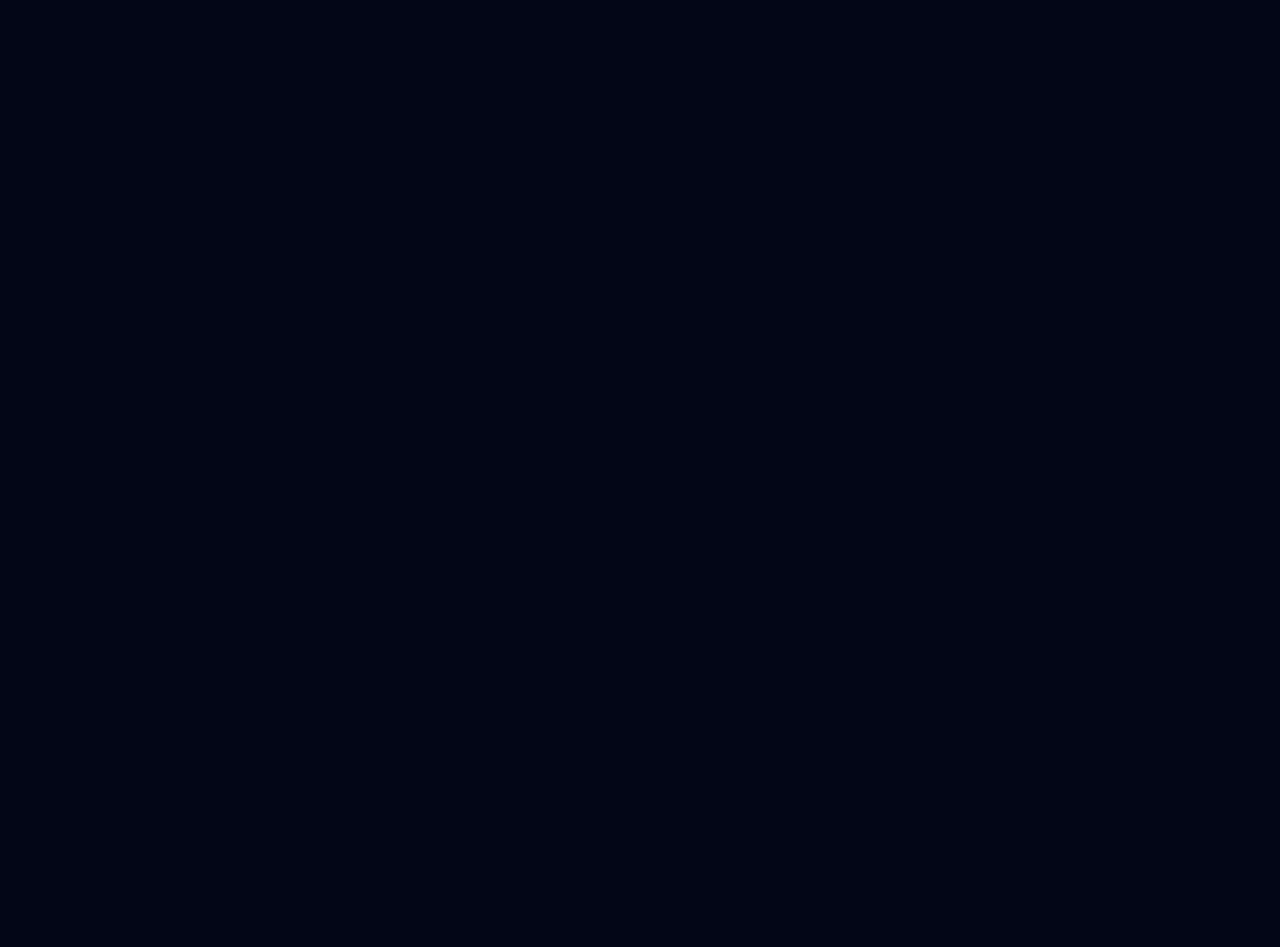
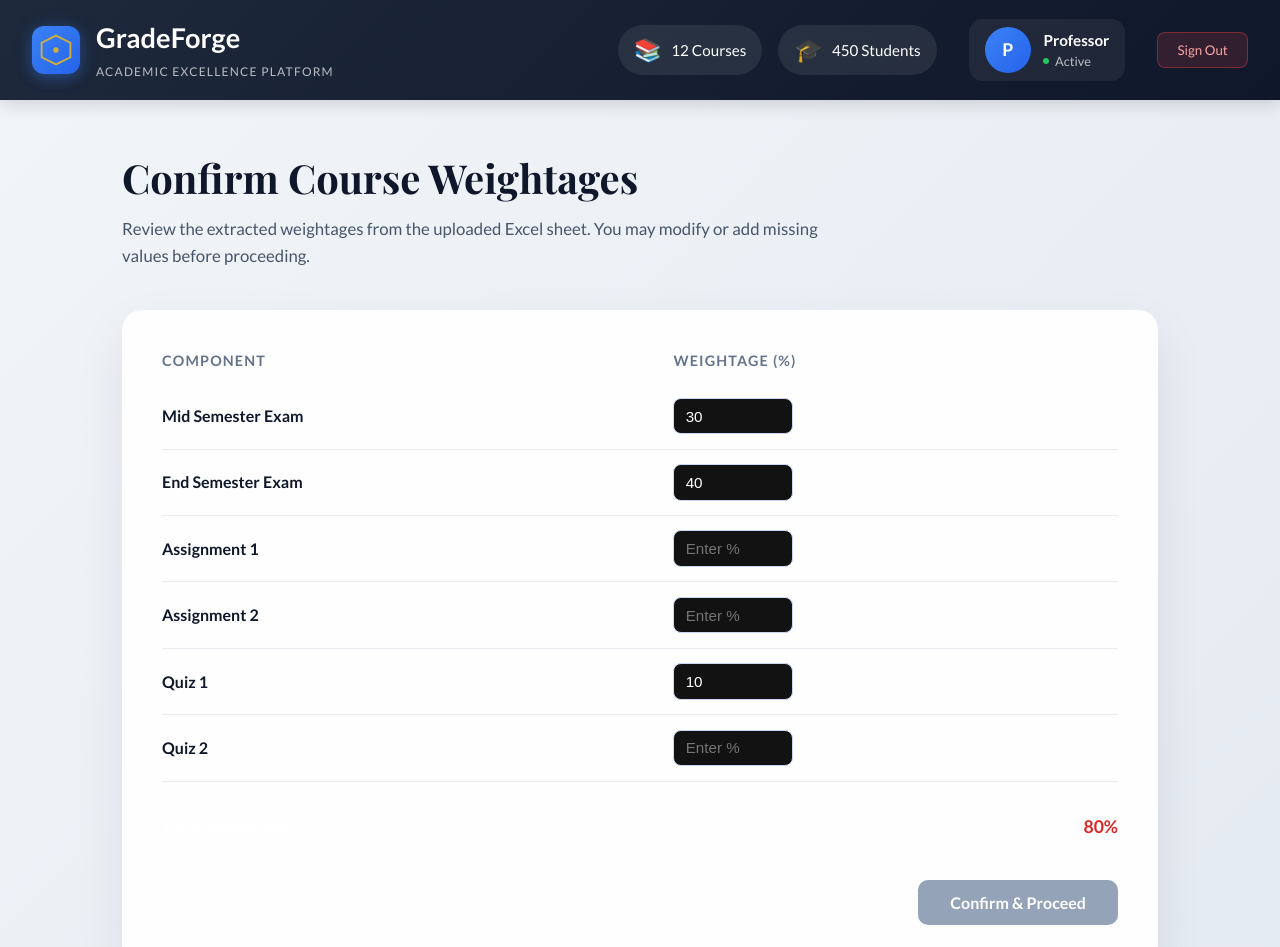
Before and after one commit to tanmaisai1208/automated-grading-system, a React (Vite) app in the folder frontend/: page /confirm-weightages in a window 1280 px wide. Before the commit this address had no page. Shown: the top 947 px of the page. Before the commit the page ends 800 px from the top, so only its background shows below. Built offline with nearby package versions, Linux system fonts and the light colour scheme.

Commit message:
Confirm Weightage page

```diff
--- a/frontend/src/App.jsx
+++ b/frontend/src/App.jsx
@@ -3,8 +3,10 @@ import { BrowserRouter as Router, Routes, Route, Navigate } from 'react-router-d
 import Dashboard from './pages/dashboard';
 import UploadMarks from "./pages/uploadMarks";
 import PreviousCourses from "./pages/previousCourses";
+import ConfirmWeightages from "./pages/ConfirmWeightages";
 import ScrollToTop from "./components/ScrollToTop";
 import './App.css';
+
 
 function App() {
   return (
@@ -14,6 +16,7 @@ function App() {
         <Routes>
           <Route path="/" element={<Navigate to="/dashboard" replace />} />
           <Route path="/dashboard" element={<Dashboard />} />
+          <Route path="/confirm-weightages" element={<ConfirmWeightages />} />
           <Route path="/previous-courses" element={<PreviousCourses />} />
           <Route path="/upload-marks" element={<UploadMarks />} />
         </Routes>
--- /dev/null
+++ b/frontend/src/pages/ConfirmWeightages.css
@@ -0,0 +1,163 @@
+.confirm-wrapper {
+  min-height: 100vh;
+  display: flex;
+  flex-direction: column;
+  background: linear-gradient(135deg, #f1f5f9, #e2e8f0);
+}
+
+.confirm-main {
+  flex: 1;
+  padding: 3rem 0;
+}
+
+.confirm-container {
+  max-width: 1100px;
+  margin: auto;
+  padding: 0 2rem;
+}
+
+/* Header */
+.confirm-header {
+  margin-bottom: 2.5rem;
+  animation: fadeInUp 0.6s ease;
+}
+
+.confirm-header h1 {
+  font-family: "Playfair Display", serif;
+  font-size: 2.5rem;
+  color: #0f172a;
+  margin-bottom: 0.5rem;
+}
+
+.confirm-header p {
+  font-size: 1.05rem;
+  color: #475569;
+  max-width: 700px;
+  line-height: 1.6;
+}
+
+/* Card */
+.weightage-card {
+  background: rgba(255, 255, 255, 0.96);
+  border-radius: 20px;
+  padding: 2.5rem;
+  box-shadow: 0 20px 50px rgba(15, 23, 42, 0.08);
+  animation: fadeInUp 0.7s ease;
+}
+
+/* Table */
+.weightage-table {
+  width: 100%;
+  border-collapse: collapse;
+  margin-bottom: 2rem;
+}
+
+.weightage-table th {
+  text-align: left;
+  font-size: 0.9rem;
+  color: #64748b;
+  text-transform: uppercase;
+  letter-spacing: 0.08em;
+  padding-bottom: 0.75rem;
+}
+
+.weightage-table td {
+  padding: 0.9rem 0;
+  border-bottom: 1px solid rgba(148, 163, 184, 0.2);
+}
+
+.component-name {
+  font-weight: 600;
+  color: #0f172a;
+}
+
+/* Inputs */
+.weightage-table input {
+  width: 120px;
+  padding: 0.55rem 0.7rem;
+  border-radius: 8px;
+  border: 1px solid #cbd5f5;
+  font-size: 0.95rem;
+  transition: all 0.2s ease;
+}
+
+.weightage-table input:focus {
+  outline: none;
+  border-color: #3b82f6;
+  box-shadow: 0 0 0 2px rgba(59, 130, 246, 0.2);
+}
+
+/* Summary */
+.weightage-summary {
+  display: flex;
+  justify-content: space-between;
+  font-size: 1.1rem;
+  font-weight: 600;
+  margin-top: 1.5rem;
+}
+
+.total-value.valid {
+  color: #16a34a;
+}
+
+.total-value.invalid {
+  color: #dc2626;
+}
+
+/* Actions */
+.confirm-actions {
+  margin-top: 2.5rem;
+  text-align: right;
+}
+
+.confirm-btn {
+  padding: 0.8rem 2rem;
+  border-radius: 10px;
+  border: none;
+  font-size: 1rem;
+  font-weight: 600;
+  cursor: pointer;
+  background: linear-gradient(135deg, #3b82f6, #2563eb);
+  color: white;
+  transition: all 0.3s ease;
+  box-shadow: 0 6px 20px rgba(59, 130, 246, 0.35);
+}
+
+.confirm-btn:hover {
+  transform: translateY(-3px);
+  box-shadow: 0 10px 28px rgba(59, 130, 246, 0.45);
+}
+
+.confirm-btn:disabled {
+  background: #94a3b8;
+  cursor: not-allowed;
+  box-shadow: none;
+  transform: none;
+}
+
+/* Animation */
+@keyframes fadeInUp {
+  from {
+    opacity: 0;
+    transform: translateY(30px);
+  }
+  to {
+    opacity: 1;
+    transform: translateY(0);
+  }
+}
+
+/* Responsive */
+@media (max-width: 768px) {
+  .confirm-header h1 {
+    font-size: 2rem;
+  }
+
+  .weightage-card {
+    padding: 1.75rem;
+  }
+
+  .confirm-actions {
+    text-align: center;
+  }
+}
--- /dev/null
+++ b/frontend/src/pages/ConfirmWeightages.jsx
@@ -0,0 +1,108 @@
+import React, { useState } from "react";
+import Navbar from "../components/navbar";
+import Footer from "../components/footer";
+import "./ConfirmWeightages.css";
+
+const ConfirmWeightages = () => {
+  // This will later come from backend / Excel parsing
+  const initialComponents = [
+    { name: "Mid Semester Exam", weightage: 30 },
+    { name: "End Semester Exam", weightage: 40 },
+    { name: "Assignment 1", weightage: "" },
+    { name: "Assignment 2", weightage: "" },
+    { name: "Quiz 1", weightage: 10 },
+    { name: "Quiz 2", weightage: "" },
+  ];
+
+  const [components, setComponents] = useState(initialComponents);
+
+  const handleChange = (index, value) => {
+    const updated = [...components];
+    updated[index].weightage = value;
+    setComponents(updated);
+  };
+
+  const totalWeightage = components.reduce(
+    (sum, c) => sum + (Number(c.weightage) || 0),
+    0
+  );
+
+  const handleSubmit = () => {
+    // later: send confirmed weightages to backend
+    console.log("Confirmed Weightages:", components);
+    alert("Weightages confirmed successfully!");
+  };
+
+  return (
+    <div className="confirm-wrapper">
+      <Navbar />
+
+      <main className="confirm-main">
+        <div className="confirm-container">
+          <header className="confirm-header">
+            <h1>Confirm Course Weightages</h1>
+            <p>
+              Review the extracted weightages from the uploaded Excel sheet.
+              You may modify or add missing values before proceeding.
+            </p>
+          </header>
+
+          <section className="weightage-card">
+            <table className="weightage-table">
+              <thead>
+                <tr>
+                  <th>Component</th>
+                  <th>Weightage (%)</th>
+                </tr>
+              </thead>
+              <tbody>
+                {components.map((comp, index) => (
+                  <tr key={index}>
+                    <td className="component-name">{comp.name}</td>
+                    <td>
+                      <input
+                        type="number"
+                        min="0"
+                        max="100"
+                        placeholder="Enter %"
+                        value={comp.weightage}
+                        onChange={(e) =>
+                          handleChange(index, e.target.value)
+                        }
+                      />
+                    </td>
+                  </tr>
+                ))}
+              </tbody>
+            </table>
+
+            <div className="weightage-summary">
+              <span>Total Weightage</span>
+              <span
+                className={`total-value ${
+                  totalWeightage === 100 ? "valid" : "invalid"
+                }`}
+              >
+                {totalWeightage}%
+              </span>
+            </div>
+
+            <div className="confirm-actions">
+              <button
+                className="confirm-btn"
+                disabled={totalWeightage !== 100}
+                onClick={handleSubmit}
+              >
+                Confirm & Proceed
+              </button>
+            </div>
+          </section>
+        </div>
+      </main>
+
+      <Footer />
+    </div>
+  );
+};
+
+export default ConfirmWeightages;
--- a/frontend/src/pages/uploadMarks.jsx
+++ b/frontend/src/pages/uploadMarks.jsx
@@ -1,9 +1,11 @@
 import React, { useState } from "react";
+import { useNavigate } from "react-router-dom";
 import Navbar from "../components/navbar";
 import Footer from "../components/footer";
 import "./uploadMarks.css";
 
 const UploadMarks = () => {
+  const navigate = useNavigate();
   const [courseName, setCourseName] = useState("");
   const [batch, setBatch] = useState("");
   const [coordinators, setCoordinators] = useState("");
@@ -23,7 +25,9 @@ const UploadMarks = () => {
     };
 
     console.log("Upload Data:", uploadData);
-    alert("Course details and Excel file captured successfully!");
+
+    // Navigate to Confirm Weightages page
+    navigate("/confirm-weightages");
   };
 
   return (
```
